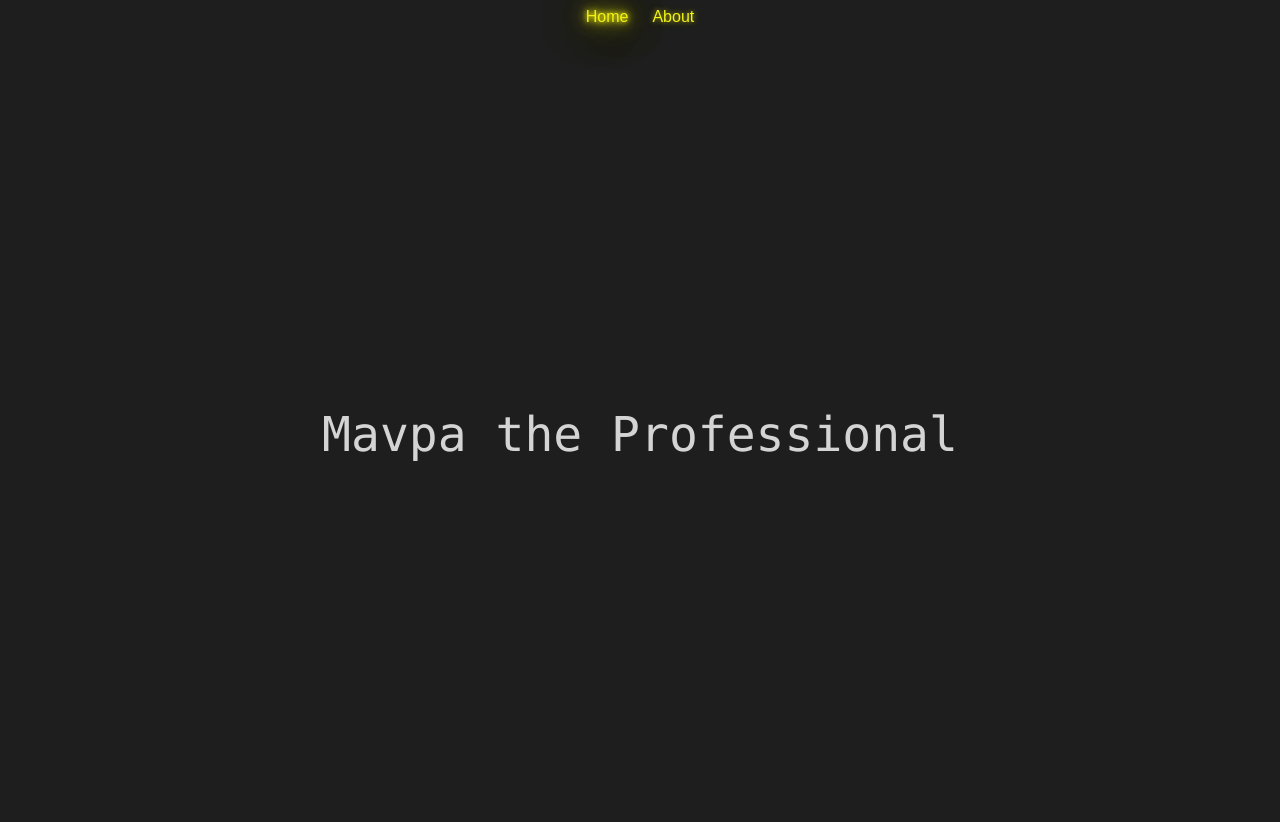
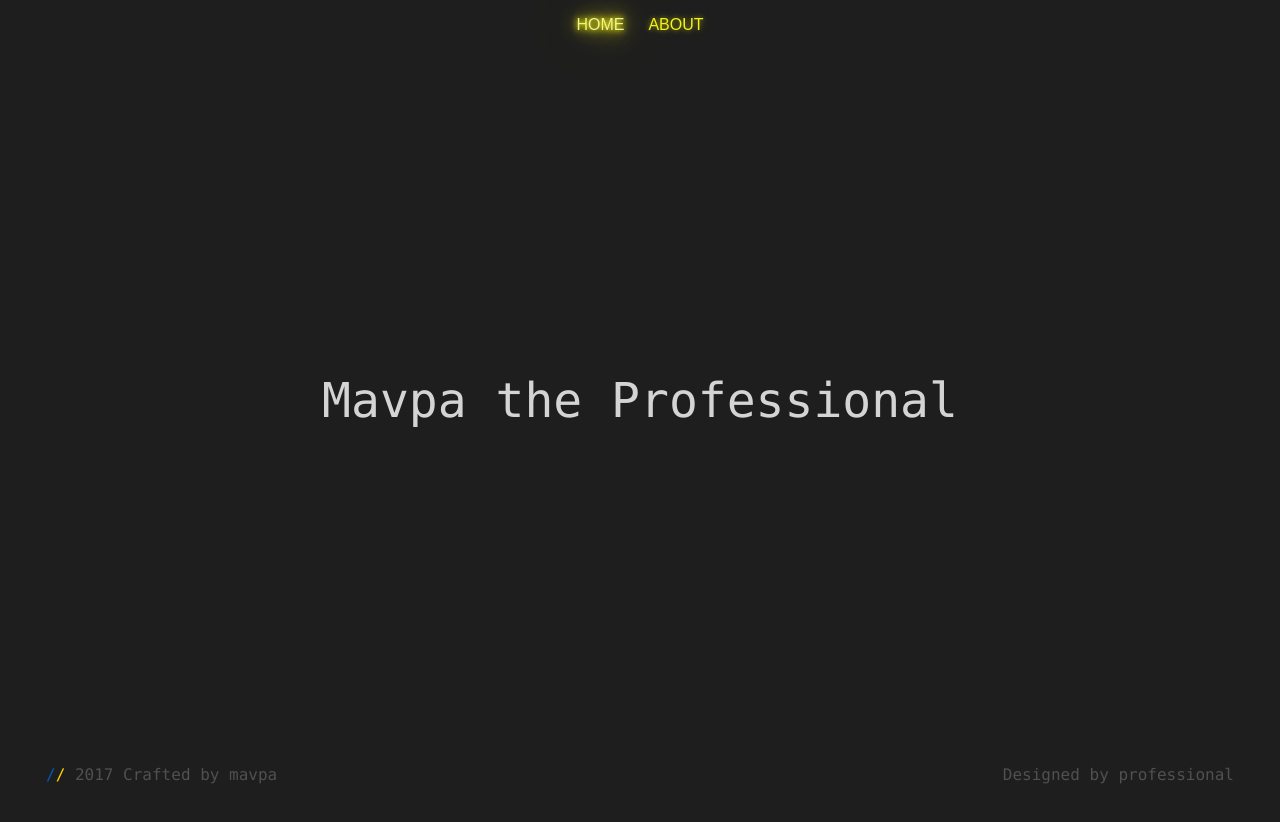
Before and after one commit to taranich/github.io, a plain HTML site: page index.html in a window 1280 px wide. After the commit the page ends 800 px from the top, so only its background shows below. Drawn offline with Linux system fonts and the light colour scheme; a web font is replaced by a local one.

Commit message:
Added footer and fixed CSS for IE and Chrome

```diff
--- a/css/main.css
+++ b/css/main.css
@@ -36,11 +36,11 @@ body{
 .neon{
     font-size: 1em;
     font-family: neontubes, arial;
-    color: rgb(243, 243, 21);
     text-decoration:none;
 }
 
 .neon.on{
+    color: rgb(243, 243, 150);
     text-shadow:
         0 0 0 transparent,
         0 0 5px rgba(243, 243, 21, 1),
@@ -52,6 +52,7 @@ body{
 }
 
 .neon.off{
+    color: rgb(243, 243, 21);
     text-shadow:
         0 0 0 transparent,
         0 0 5px rgba(243, 243, 21, .5),
@@ -59,6 +60,7 @@ body{
 }
 
 a.neon:hover{
+    color: rgb(243, 243, 150);
     text-shadow:
         0 0 0 transparent,
         0 0 5px rgba(243, 243, 21, 1),
@@ -82,6 +84,10 @@ a.neon:hover{
 
 nav{
     text-align: center;
+    position: fixed;
+    top: 0;
+    left: 0;
+    width: 100%;
 }
 
 nav ul{
@@ -91,9 +97,8 @@ nav ul{
 
 nav li{
     display: inline;
-    padding-inline-start: 10px;
-    padding-inline-end: 10px;
-    border: 1px #aa0000;
+    padding-left: 10px;
+    padding-right: 10px;
 }
 
 .container{
@@ -103,3 +108,39 @@ nav li{
     align-items: center;
     height: 100%;
 }
+
+footer{
+    font-size:1em;
+    font-family:Consolas, 'Courier New', monospace;
+    color: rgb(80, 80, 80);
+    position: absolute;
+    right: 0;
+    bottom: 0;
+    left: 0;
+    padding: 1rem;
+}
+
+footer ul{
+    padding-left: 30px;
+    padding-right: 30px;
+}
+
+footer li{
+    display: inline;
+}
+
+.left{
+    float: left;
+}
+
+.right{
+    float: right;
+}
+
+.ua.blue{
+    color: rgba(0, 91, 187, 1);
+}
+
+.ua.yellow{
+    color: rgba(255, 213, 0, 1);
+}
--- a/index.html
+++ b/index.html
@@ -6,14 +6,18 @@
     <body>
         <nav>
             <ul>
-                <li><a href="#" class="neon on">H<span class="blink">o</span>me</a></li>
-                <li><a href="#" class="neon off">About</a></li>
+                <li><a href="#" class="neon on">H<span class="blink">O</span>ME</a></li>
+                <li><a href="#" class="neon off">ABOUT</a></li>
             </ul>
         </nav>
-    <div class="container">
-                <div class="glitch">Mavpa the Professional</div>
-            </div>
-            <footer>
-            </footer>
+        <div class="container">
+            <div class="glitch">Mavpa the Professional</div>
+        </div>
+        <footer>
+            <ul>
+                <li class="left"><span class="ua blue">/</span><span class="ua yellow">/</span> 2017 Crafted by mavpa</li>
+                <li class="right">Designed by professional</li>
+            </ul>
+        </footer>
     </body>
 </html>
```
